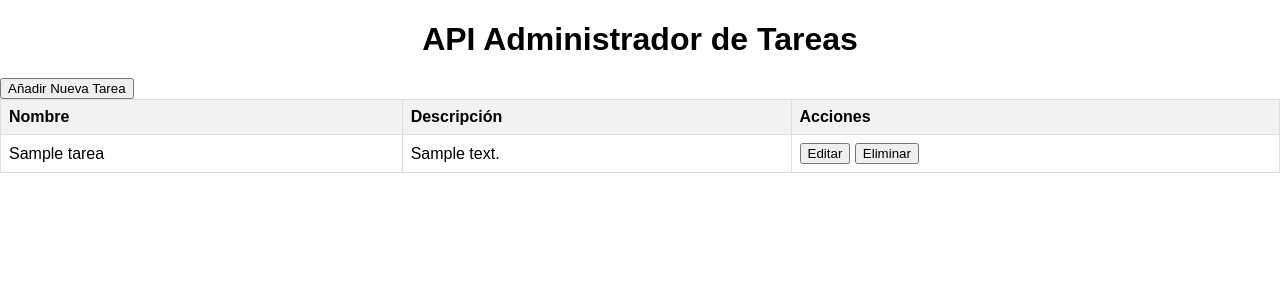
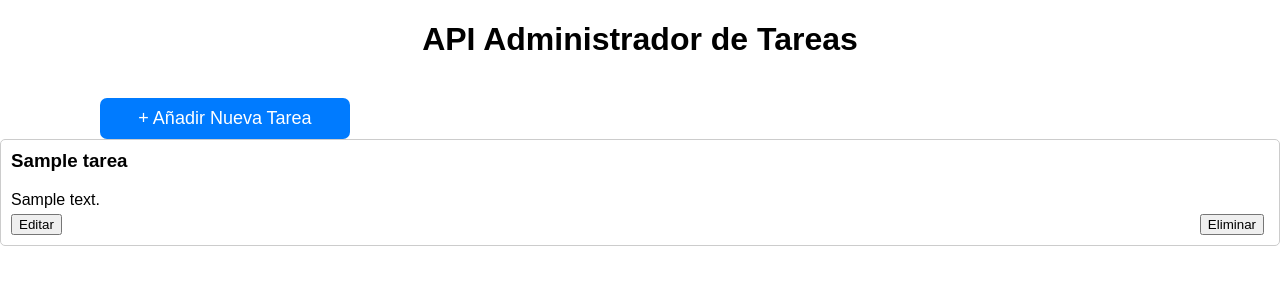
Before and after one commit to antoniogavilanes/DB-API, a Node server app: page / in a window 1280 px wide. Shown: the top 300 px of the page. Run offline with Node 20, Linux system fonts and the light colour scheme; tables that the repository leaves empty hold one stand-in row (values such as "Sample post"); some libraries are stand-ins or nearby versions.

Commit message:
Mejoras en el css y vista de las tareas

```diff
--- a/public/css/estilos.css
+++ b/public/css/estilos.css
@@ -88,10 +88,36 @@ h1 {
     background-color: #0056b3;
 }
 
+.botonNuevaTarea{
+    margin-left: 100px;
+}
+.botonNuevaTarea button{
+    background-color: #007bff;
+    color: white;
+    font-size: 18px;
+    padding: 10px 20px;
+    border: none;
+    border-radius: 7px;
+    cursor: pointer;
+    margin-top: 20px;
+    width: 250px;
+}
+
+.tabla{
+    width: 90%;
+    border-collapse: collapse;
+    margin-top: 20px;
+    justify-content: center;
+    align-items: center;
+    margin-left: 5%;
+
+}
+
 
 
 table {
     width: 100%;
+    height: 100px;
     border-collapse: collapse;
     margin-bottom: 20px;
 }
@@ -99,7 +125,7 @@ table {
 table th, table td {
     border: 1px solid #ddd;
     padding: 8px;
-    text-align: left;
+    text-align: center;
 }
 
 table th {
--- a/views/pages/index.ejs
+++ b/views/pages/index.ejs
@@ -1,4 +1,3 @@
-
 <!DOCTYPE html>
 <html lang="en">
 
@@ -7,15 +6,48 @@
     <meta name="viewport" content="width=device-width, initial-scale=1.0">
     <title>Mi API Tareas</title>
     <link rel="stylesheet" href="/css/estilos.css">
+    <style>
+        .contenedor-tarjetas {
+            display: grid;
+            grid-template-columns: repeat(auto-fit, minmax(200px, 1fr));
+            gap: 20px;
+        }
+
+        .tarjeta {
+            border: 1px solid #ccc;
+            border-radius: 5px;
+            padding: 10px;
+        }
+
+        .tarjeta h3 {
+            margin-top: 0;
+        }
+
+        .tarjeta p {
+            margin-bottom: 5px;
+        }
+
+        .acciones {
+            display: flex;
+            justify-content: space-between;
+        }
+
+        .acciones button {
+            margin-right: 5px;
+        }
+    </style>
 </head>
 
 <body>
     <h1>API Administrador de Tareas</h1>
-    <button id="btnMostrarFormulario">Añadir Nueva Tarea</button>
+    <div class="botonNuevaTarea">
+        <button id="btnMostrarFormulario"><span>&#43;</span> Añadir Nueva Tarea</button>
+    </div>
+
     <div id="formularioNuevaTarea" style="display: none;">
         <h1>Crear Nueva Tarea</h1>
         <form id="formCrearTarea">
-            <label for="nombre">Nombre:</label>
+            <label for="nombre">Título:</label>
             <input type="text" id="nombre" name="nombre" required>
             <label for="descripcion">Descripción:</label>
             <input id="descripcion" name="descripcion" required>
@@ -27,7 +59,7 @@
     <div id="formularioEditarTarea" style="display: none;">
         <h1>Editar Tarea</h1>
         <form id="formEditarTarea">
-            <label for="nombreEditar">Nombre:</label>
+            <label for="nombreEditar">Título:</label>
             <input type="text" id="nombreEditar" name="nombreEditar" required>
             <label for="descripcionEditar">Descripción:</label>
             <input id="descripcionEditar" name="descripcionEditar" required>
@@ -36,20 +68,10 @@
         </form>
     </div>
 
-    <table>
-        <thead>
+    <div id="contenedorTarjetas" class="contenedor-tarjetas">
+        <!-- Aquí se mostrarán las tarjetas de las tareas -->
+    </div>
 
-            <tr>
-                <th>Nombre</th>
-                <th>Descripción</th>
-                <th>Acciones</th>
-            </tr>
-        </thead>
-        <tbody id="tablaTareas">
-        </tbody>
-    </table>
-
-    </div>
     <script>
         function mostrarFormularioNuevaTarea() {
             document.getElementById('formularioNuevaTarea').style.display = 'block';
@@ -84,20 +106,20 @@
                     throw new Error('Error al obtener las tareas');
                 }
                 const tareas = await response.json();
-                const tablaTareas = document.getElementById('tablaTareas');
-                tablaTareas.innerHTML = '';
+                const contenedorTarjetas = document.getElementById('contenedorTarjetas');
+                contenedorTarjetas.innerHTML = '';
                 tareas.forEach(tarea => {
-                    const fila = `
-                        <tr>
-                            <td>${tarea.nombre}</td>
-                            <td>${tarea.descripcion}</td>
-                            <td>
+                    const tarjeta = `
+                        <div class="tarjeta">
+                            <h3>${tarea.nombre}</h3>
+                            <p>${tarea.descripcion}</p>
+                            <div class="acciones">
                                 <button onclick="mostrarFormularioEditarTarea('${tarea._id}', '${tarea.nombre}', '${tarea.descripcion}')">Editar</button>
                                 <button onclick="eliminarTarea('${tarea._id}')">Eliminar</button>
-                            </td>
-                        </tr>
+                            </div>
+                        </div>
                     `;
-                    tablaTareas.innerHTML += fila;
+                    contenedorTarjetas.innerHTML += tarjeta;
                 });
             } catch (error) {
                 console.error(error);
```
Also changed, not shown: templates/index.html (deleted).
